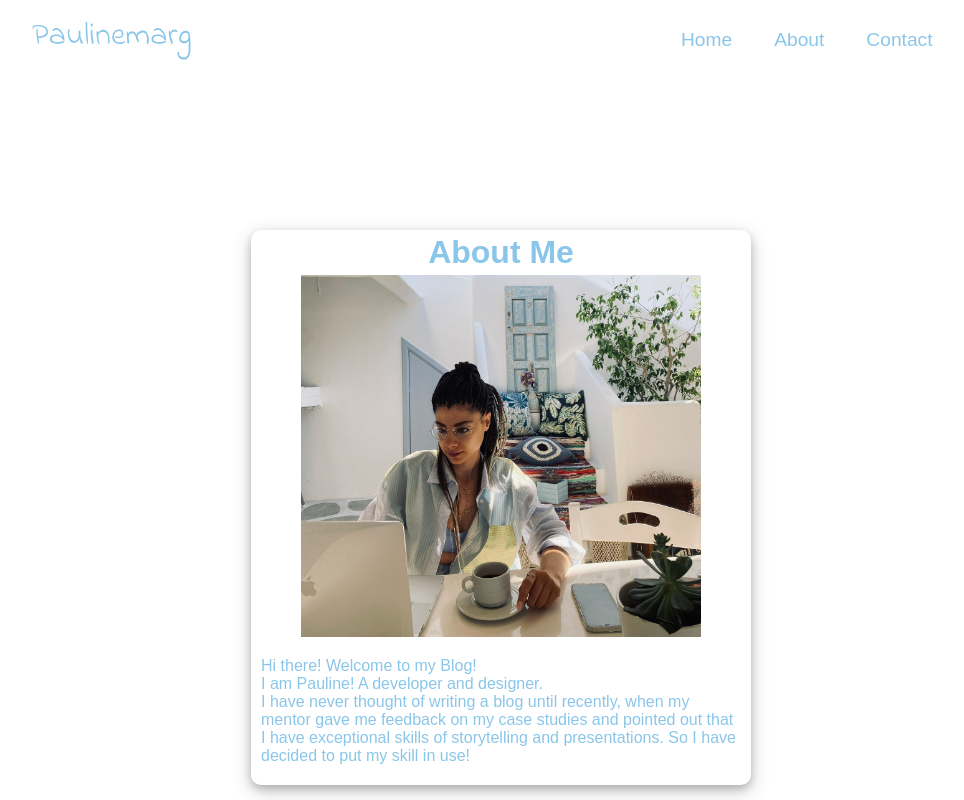
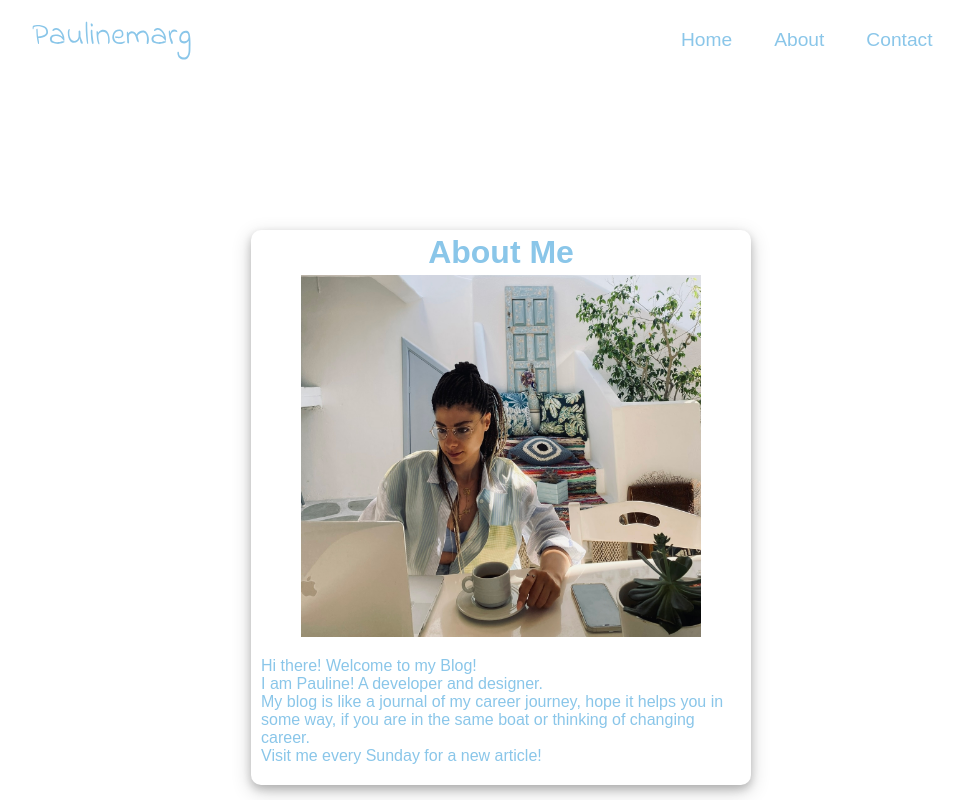
Before and after one commit to paulinemarg/myBlog, a React (Create React App) app: page /about in a window 1280 px wide. Shown: the whole page, without its empty margins (139-1103 px from the left). Built offline with nearby package versions, Linux system fonts and the light colour scheme; the HTML template or start-up script is replaced by a standard one.

Commit message:
updated about me section

```diff
--- a/src/components/pages/About.jsx
+++ b/src/components/pages/About.jsx
@@ -10,7 +10,8 @@ export default function About() {
         <div className="container">
           <p>Hi there! Welcome to my Blog!<br></br>
           I am Pauline! A developer and designer.<br></br>
-          I have never thought of writing a blog until recently, when my mentor gave me feedback on my case studies and pointed out that I have exceptional skills of storytelling and presentations. So I have decided to put my skill in use!
+          My blog is like a journal of my career journey, hope it helps you in some way, if you are in the same boat or thinking of changing career.<br></br>
+          Visit me every Sunday for a new article!
           </p>
         </div>
       </div>
```
